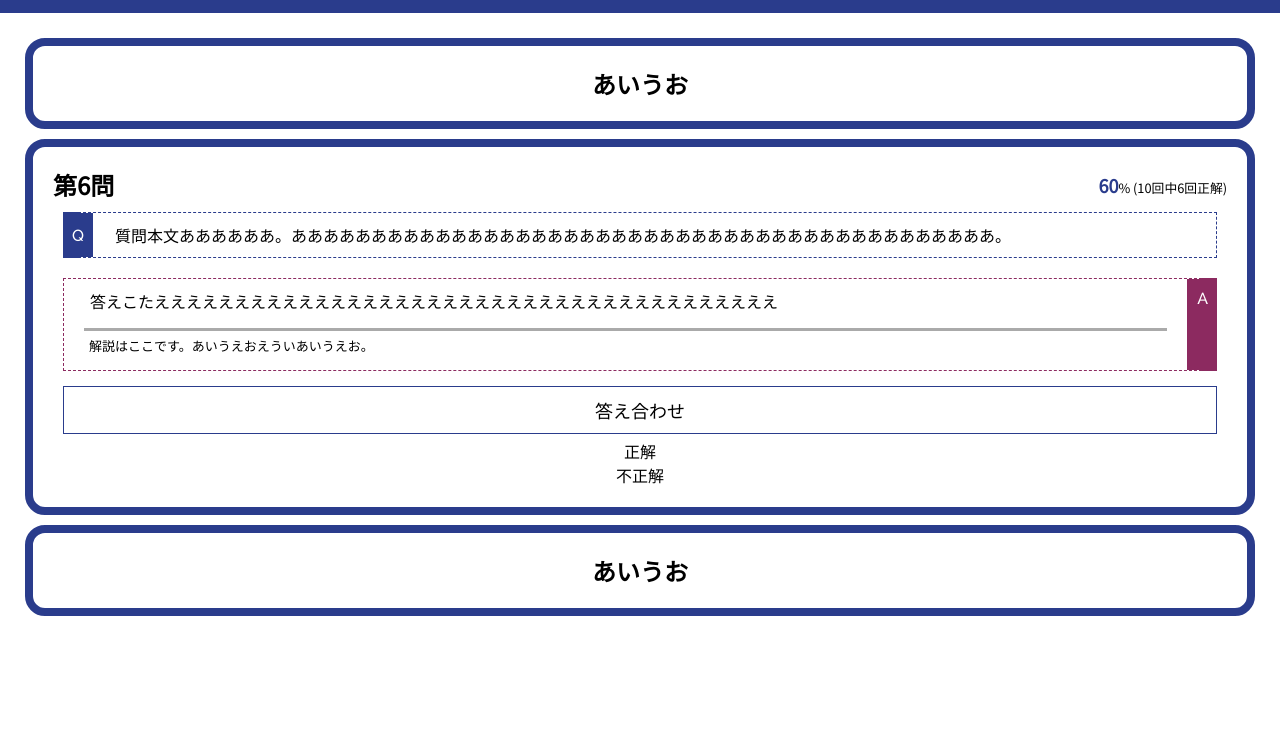
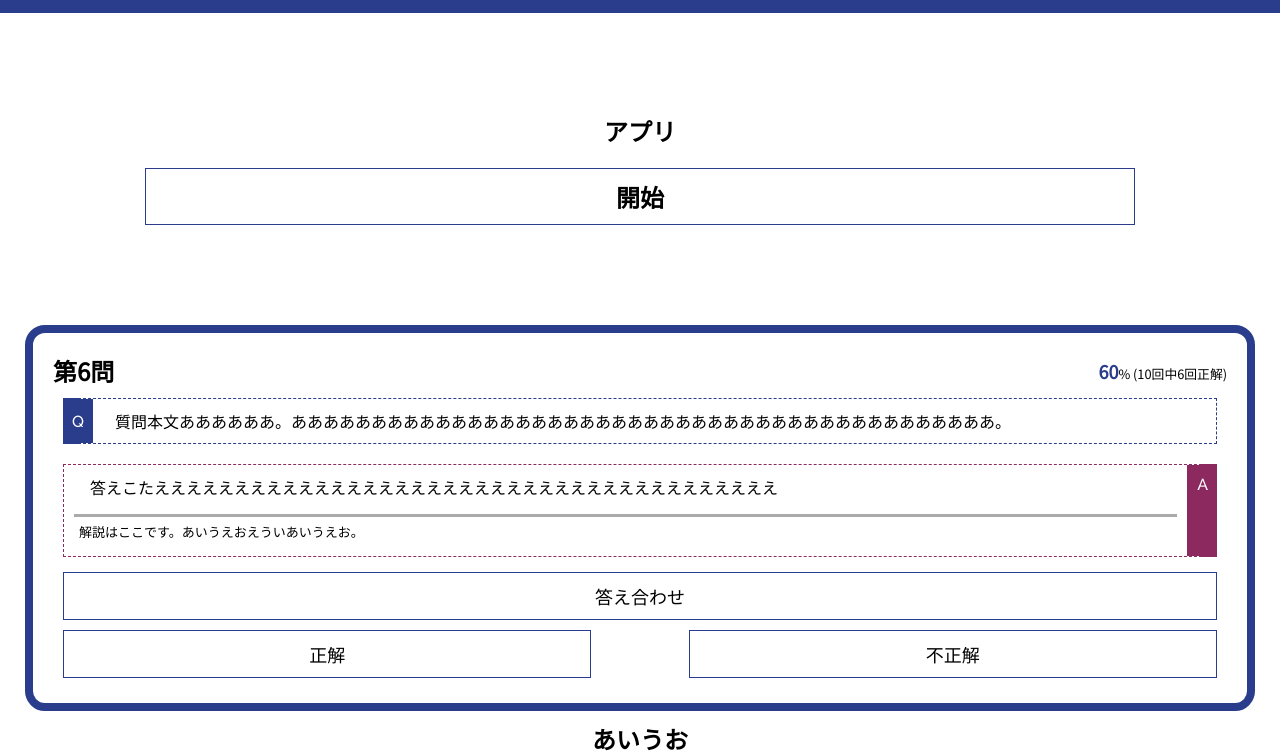
Before and after one commit to yas-ako/quiz-app, a plain HTML site: page index.html in a window 1280 px wide. Shown: the part 65-821 px from the top of the page. Before the commit the page ends 800 px from the top, so only its background shows below. Drawn offline with Linux system fonts and the light colour scheme.

Commit message:
quiz-window

```diff
--- a/index.html
+++ b/index.html
@@ -26,8 +26,9 @@
         <div>アプリ</div>
     </header class="header">
     <main>
-        <div id="home" class="box">
-            <div class="subheading home__subheading">あいうお</div>
+        <div id="home">
+            <div class="home__subheading">アプリ</div>
+            <div class="btn start-button">開始</div>
         </div>
 
         <div id="quiz" class="box">
@@ -45,14 +46,15 @@
                     </div>
                 </div>
             </div>
-            <div class="quiz__show-answer">答え合わせ</div>
-            <div clas="quiz__check">
-                <div class="quiz__correct">正解</div>
-                <div class="quiz__incorrect">不正解</div>
+            <div class="btn quiz__show-answer">答え合わせ</div>
+            <div class="quiz__check">
+                <div class="btn quiz__check-button quiz__correct">正解</div>
+                <div class="btn quiz__check-button quiz__incorrect">不正解</div>
             </div>
         </div>
 
-        <div id="result" class="box">
+
+        <div id="result">
             <div class="subheading result__subheading">あいうお</div>
         </div>
 
--- a/style.css
+++ b/style.css
@@ -1,5 +1,12 @@
+html{
+    /* height: 100vh;     */
+    height: 100%;
+}
+
 body {
     font-family: 'Noto Sans JP', sans-serif;
+    height: 100%;
+    /* height: 100vh; */
 }
 
 .header {
@@ -17,6 +24,20 @@ main {
     margin: 25px;
 }
 
+
+#home{
+    height: 100%;
+
+    /* height: 80vh; */
+    margin: 100px;
+}
+
+
+.home__subheading{
+    margin: 20px 0;
+    font-size: x-large;
+    font-weight: 600;
+}
 .box {
     border: solid;
     border-width: 8px;
@@ -33,6 +54,23 @@ main {
     margin: auto 0;
     font-weight: 600;
 }
+
+
+.start-button{
+    font-size: x-large;
+    margin: 20px;
+    padding: 10px;
+    font-weight: 600;
+}
+
+
+
+
+
+
+
+
+
 
 
 .quiz__head{
@@ -102,17 +140,42 @@ main {
 }
 
 .quiz__a-description{
-    margin: 15px 10px 0 10px;
+    margin: 15px 0px 0 0px;
     padding: 5px;
     font-size: small;
     border-top: 3px solid #aaaaaa;
     text-indent:0;
 }
 
+.btn{
+    border: 1px solid #2a3c8c;
+    cursor: pointer;
+    /* transform: 0.3s; */
+
+}
+
+.btn:hover{
+    color: #fff;
+    background-color: #2a3c8c;
+
+}
 .quiz__show-answer{
     margin: 5px 10px;
     padding: 10px 0;
     font-size: large;
-    border: 1px solid #2a3c8c;
-    cursor: pointer;
+
 }
+
+.quiz__check{
+
+    display: flex;
+    justify-content: space-between;
+
+}
+
+.quiz__check-button{
+    width: 45%;
+    margin: 5px 10px;
+    font-size: large;
+    padding: 10px 10%;
+}
```
